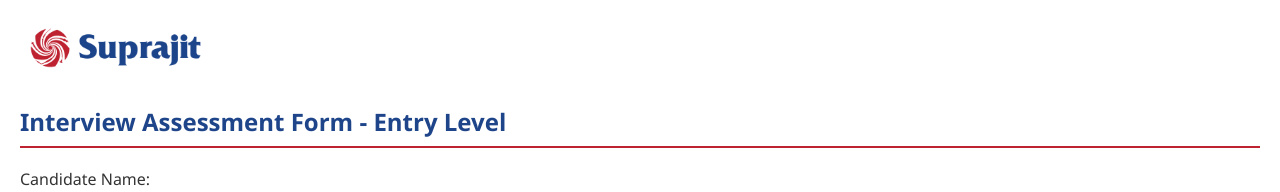
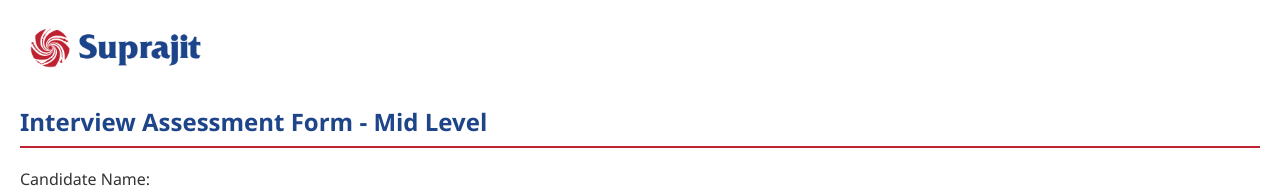
Before and after one commit to mgowthami2409/assessment-portal, a React (Create React App) app in the folder frontend/: page /interview/entry in a window 1280 px wide. Shown: the top 192 px of the page. Built offline with nearby package versions, Linux system fonts and the light colour scheme; no server answers; the HTML template or start-up script is replaced by a standard one.

Commit message:
Update InterviewEntry.js

```diff
--- a/frontend/src/pages/InterviewEntry.js
+++ b/frontend/src/pages/InterviewEntry.js
@@ -397,7 +397,7 @@ export default function InterviewAssessmentForm() {
         alt="Suprajit Logo"
         style={{ height: 60, marginRight: 16 }}
       />
-      <h2 style={styles.heading2}>Interview Assessment Form - Entry Level</h2>
+      <h2 style={styles.heading2}>Interview Assessment Form - Mid Level</h2>
 
       <label style={styles.inputLabel}>Candidate Name:</label>
       <input
@@ -794,13 +794,6 @@ export default function InterviewAssessmentForm() {
         ))}
       </div>
 
-      <label style={styles.inputLabel}>Overall Comments:</label>
-      <textarea
-        style={styles.textareaStyle}
-        value={formData.overallComments}
-        onChange={(e) => updateField("overallComments", e.target.value)}
-      />
-
       <h3 style={{ ...styles.heading2, marginTop: 40 }}>Signatures</h3>
       <table style={styles.signatureTable}>
         <thead>
```
